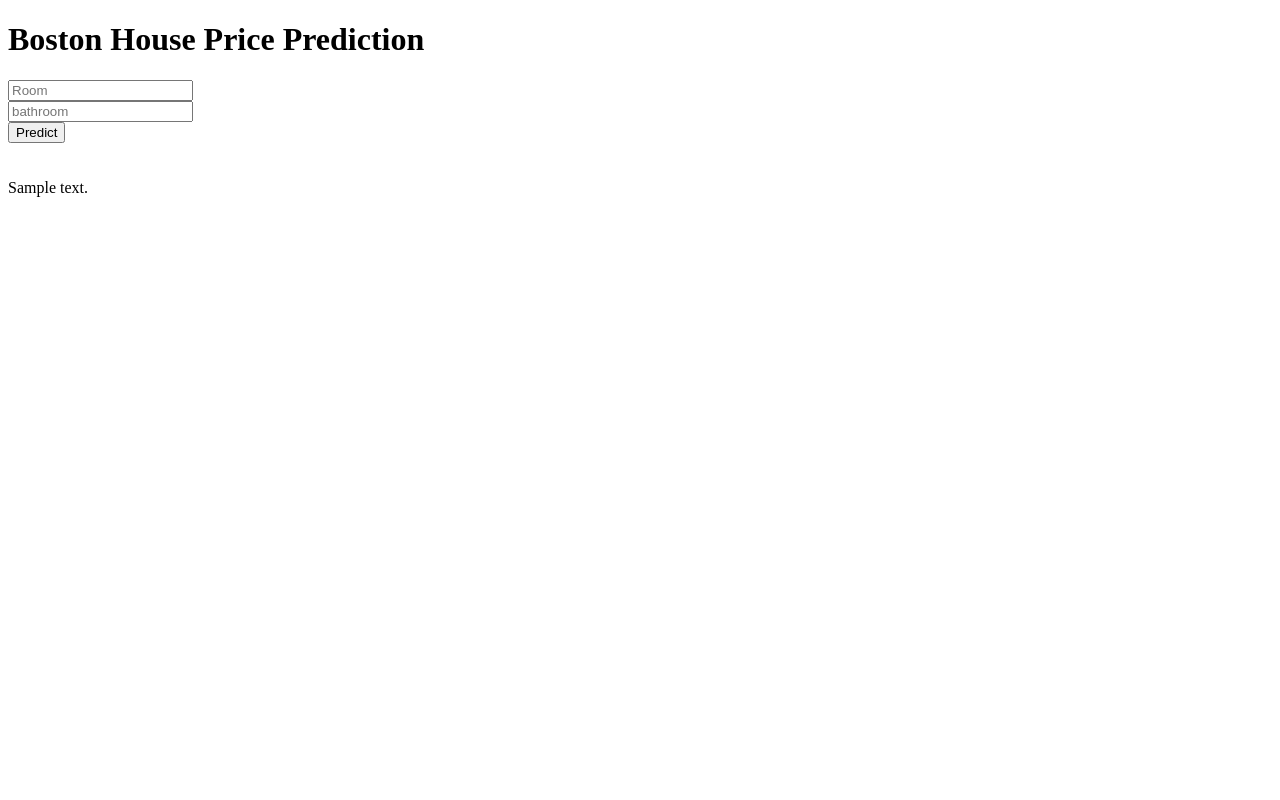
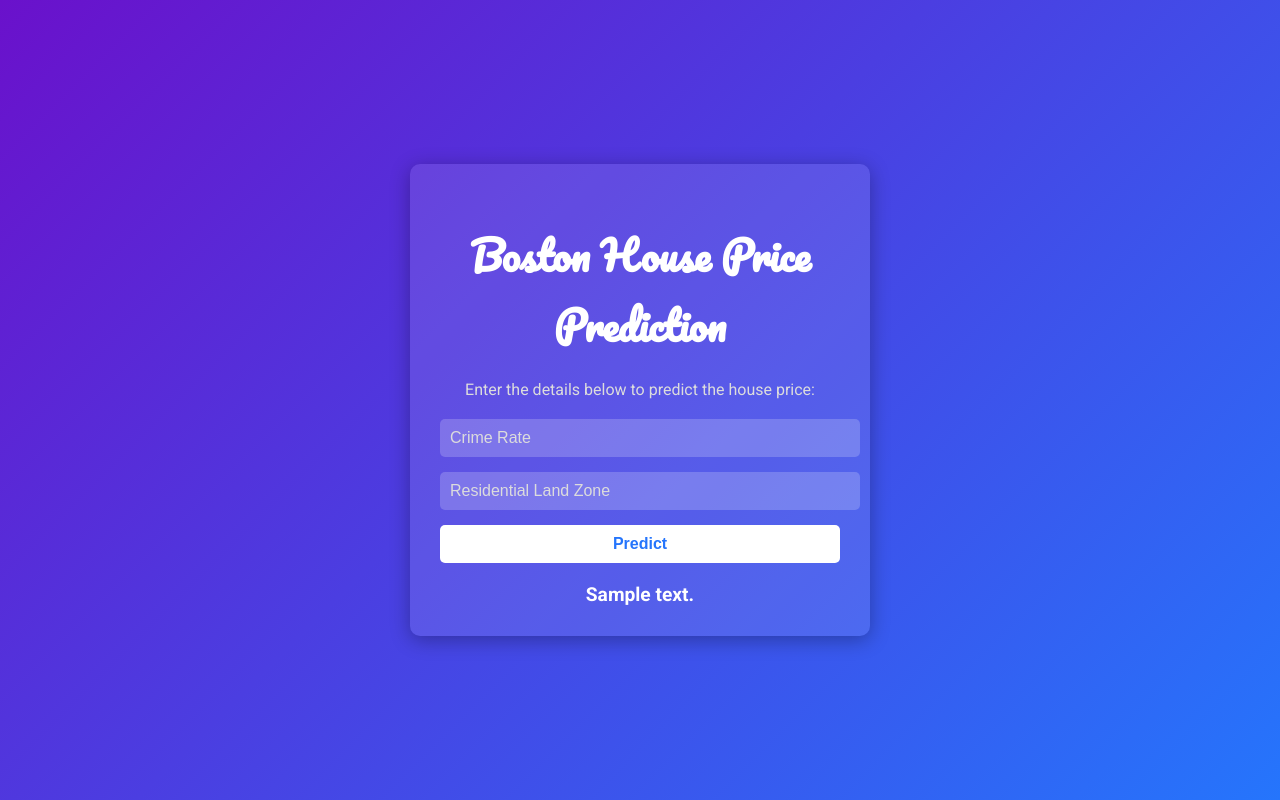
Before and after one commit to siamarefin/bostonhousepricing, a Flask app: template templates/home.html in a window 1280 px wide. Run offline with Flask 3, Linux system fonts and the light colour scheme; the template is opened without the code that fills it: most values are stand-ins (such as "Sample title", 1, 10 or a date in 2020); parts of the project's set-up code (start-up, migrations or seed data) failed here and were passed over.

Commit message:
Web development

```diff
--- a/requirements.txt
+++ b/requirements.txt
@@ -3,4 +3,3 @@ pandas
 numpy
 matplotlib
 scikit-learn
-gunicorn
--- a/templates/home.html
+++ b/templates/home.html
@@ -1,34 +1,106 @@
 <!DOCTYPE html>
-<html >
+<html lang="en">
 
 <head>
   <meta charset="UTF-8">
-  <title>ML API</title>
-  <link href='https://fonts.googleapis.com/css?family=Pacifico' rel='stylesheet' type='text/css'>
-<link href='https://fonts.googleapis.com/css?family=Arimo' rel='stylesheet' type='text/css'>
-<link href='https://fonts.googleapis.com/css?family=Hind:300' rel='stylesheet' type='text/css'>
-<link href='https://fonts.googleapis.com/css?family=Open+Sans+Condensed:300' rel='stylesheet' type='text/css'>
+  <meta name="viewport" content="width=device-width, initial-scale=1.0">
+  <title>Boston House Price Prediction</title>
+  <link href="https://fonts.googleapis.com/css2?family=Pacifico&family=Roboto:wght@300;400;700&display=swap" rel="stylesheet">
+  <style>
+    body {
+      margin: 0;
+      padding: 0;
+      box-sizing: border-box;
+      font-family: 'Roboto', sans-serif;
+      background: linear-gradient(135deg, #6a11cb, #2575fc);
+      color: #ffffff;
+      display: flex;
+      justify-content: center;
+      align-items: center;
+      height: 100vh;
+    }
 
+    .container {
+      background: rgba(255, 255, 255, 0.1);
+      padding: 30px;
+      border-radius: 10px;
+      box-shadow: 0 4px 20px rgba(0, 0, 0, 0.3);
+      width: 100%;
+      max-width: 400px;
+      text-align: center;
+    }
 
+    .container h1 {
+      font-family: 'Pacifico', cursive;
+      font-size: 2.5rem;
+      margin-bottom: 20px;
+      color: #fff;
+    }
+
+    .container p {
+      font-size: 1rem;
+      margin-bottom: 20px;
+      color: #dcdcdc;
+    }
+
+    input[type="text"] {
+      width: 100%;
+      padding: 10px;
+      margin-bottom: 15px;
+      border: none;
+      border-radius: 5px;
+      font-size: 1rem;
+      background: rgba(255, 255, 255, 0.2);
+      color: #fff;
+    }
+
+    input[type="text"]::placeholder {
+      color: #dcdcdc;
+    }
+
+    button {
+      width: 100%;
+      padding: 10px;
+      background: #ffffff;
+      color: #2575fc;
+      font-size: 1rem;
+      font-weight: bold;
+      border: none;
+      border-radius: 5px;
+      cursor: pointer;
+      transition: background 0.3s ease, color 0.3s ease;
+    }
+
+    button:hover {
+      background: #2575fc;
+      color: #ffffff;
+    }
+
+    .result {
+      margin-top: 20px;
+      font-size: 1.2rem;
+      font-weight: bold;
+      color: #fff;
+    }
+  </style>
 </head>
 
 <body>
- <div class="login">
-	<h1>Boston House Price Prediction</h1>
+  <div class="container">
+    <h1>Boston House Price Prediction</h1>
+    <p>Enter the details below to predict the house price:</p>
 
-     <!-- Main Input For Receiving Query to our ML -->
-    <form action="{{ url_for('predict')}}"method="post">
-      <input type="text" name="CRIM" placeholder="Room" required="required" /><br>
-    	<input type="text" name="ZN" placeholder="bathroom" required="required" /><br>
-        <button type="submit" class="btn btn-primary btn-block btn-large">Predict</button>
+    <!-- Main Input For Receiving Query to our ML -->
+    <form action="{{ url_for('predict') }}" method="post">
+      <input type="text" name="CRIM" placeholder="Crime Rate" required="required" />
+      <input type="text" name="ZN" placeholder="Residential Land Zone" required="required" />
+      <button type="submit">Predict</button>
     </form>
 
-   <br>
-   <br>
+    <div class="result">
+      {{ prediction_text }}
+    </div>
+  </div>
+</body>
 
-
- </div>
- {{prediction_text}}
-
-</body>
 </html>
```
Also changed, not shown: .github/workflows/main.yaml (deleted), 2 other files.
